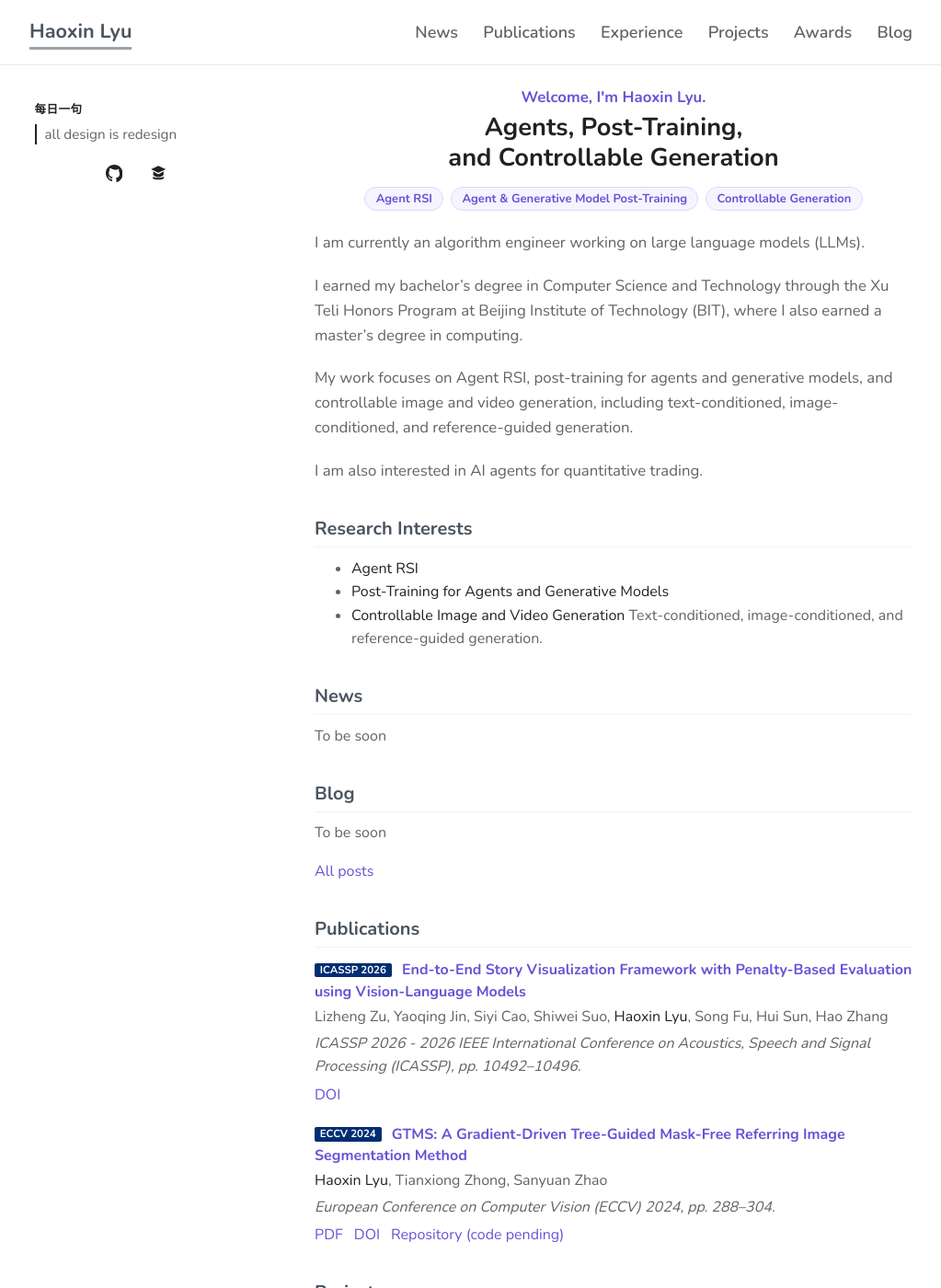
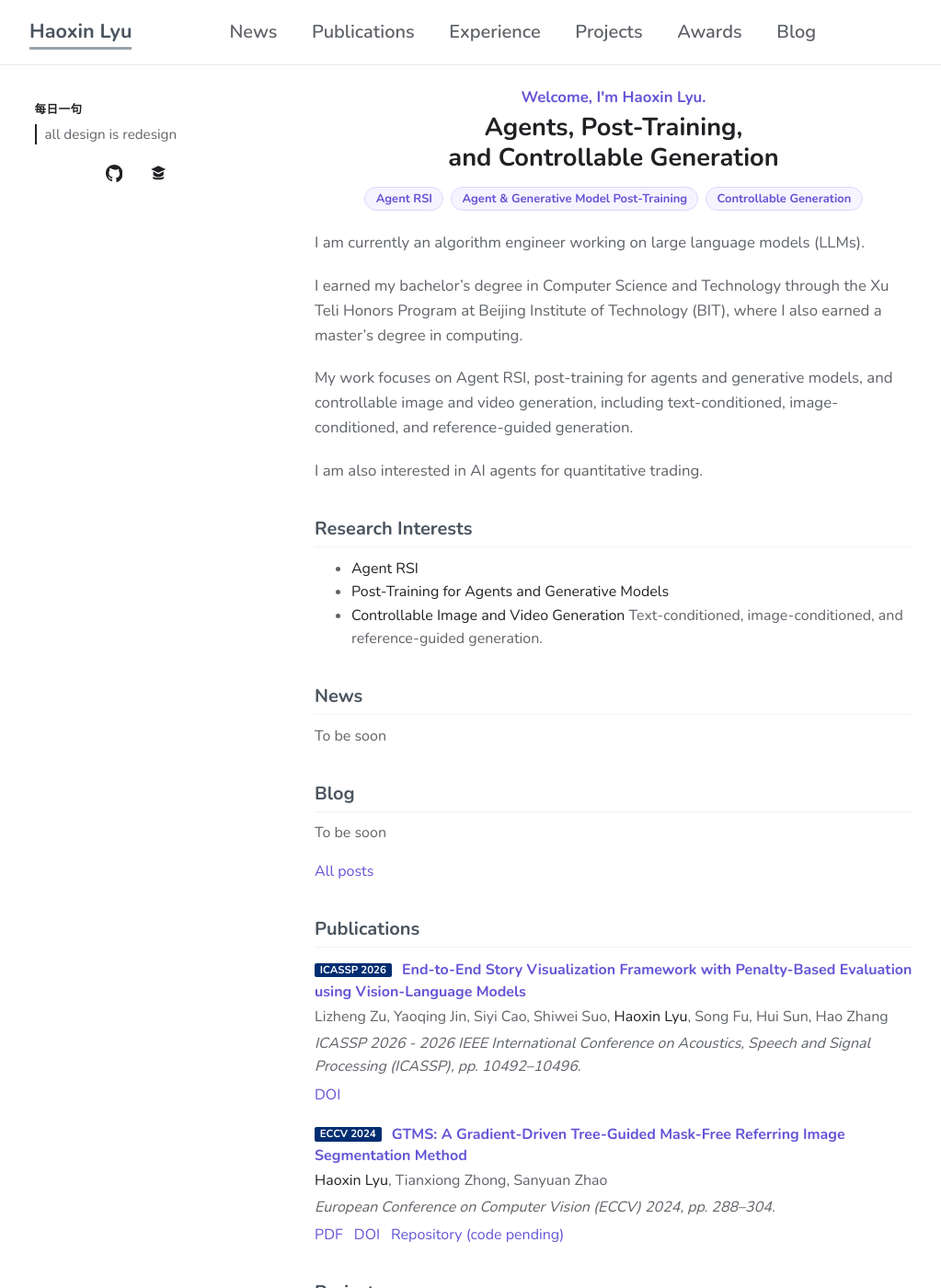
Before and after one commit to eternalld/eternalld.github.io, a Jekyll site: the page built from index.md, in a window 1280 px wide and 1400 px high. Shown: the whole window at 92% size, without its empty margins (128-1151 px from the left). Built offline with Jekyll 4.4.1, drawn with Linux system fonts in a browser that asks for light colours; comment, search, counter and statistics services are not loaded.

Commit message:
Move the masthead links closer to the name.
Use a 20px size and start the six items after the brand instead of packing them against the right edge.

Co-authored-by: Eternal_LD <eternalld@users.noreply.github.com>

```diff
--- a/_sass/minimal-light.scss
+++ b/_sass/minimal-light.scss
@@ -517,6 +517,7 @@ header ul {
   .site-masthead__inner {
     flex-wrap: wrap;
     align-items: flex-start;
+    gap: 0.75rem;
     width: calc(100% - 2rem);
     min-height: 0;
     padding: 0.9rem 0 0.75rem;
@@ -693,8 +694,8 @@ html {
 .site-masthead__inner {
   display: flex;
   align-items: center;
-  justify-content: space-between;
-  gap: 1.25rem 2rem;
+  justify-content: flex-start;
+  gap: 6.625rem;
   width: min(960px, calc(100% - 2.5rem));
   margin: 0 auto;
   min-height: 4.4rem;
@@ -718,7 +719,7 @@ html {
 
 .site-masthead .section-nav {
   position: static;
-  flex: 1 1 auto;
+  flex: 0 1 auto;
   margin: 0;
   padding: 0;
   background: transparent;
@@ -726,14 +727,20 @@ html {
 }
 
 .site-masthead .section-nav ul {
-  justify-content: flex-end;
-  gap: 0.55rem 1.7rem;
+  justify-content: flex-start;
+  gap: 0.45rem 2.35rem;
 }
 
 .site-masthead .section-nav a {
   color: #5f6368;
-  font-size: 1.125rem;
+  font-size: 1rem;
   font-weight: 600;
+}
+
+@media screen and (min-width: 961px) {
+  .site-masthead .section-nav a {
+    font-size: 1.25rem;
+  }
 }
 
 .site-masthead .section-nav a:hover,
```
